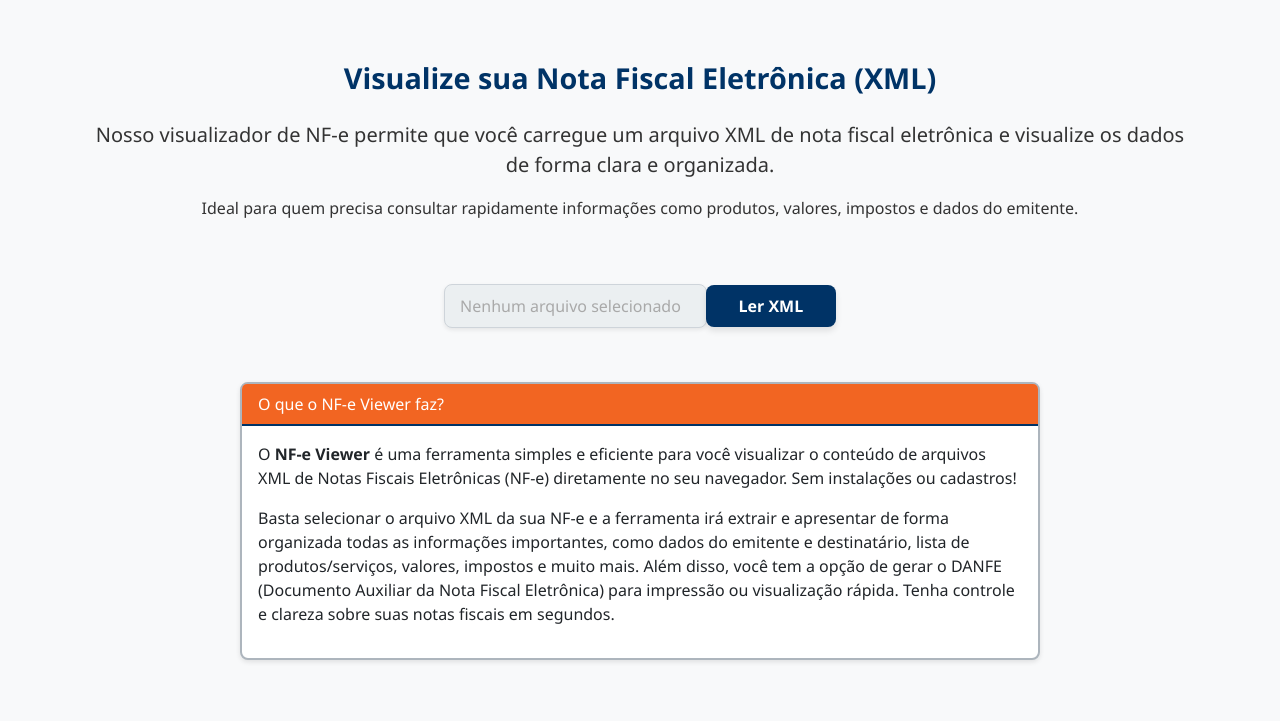
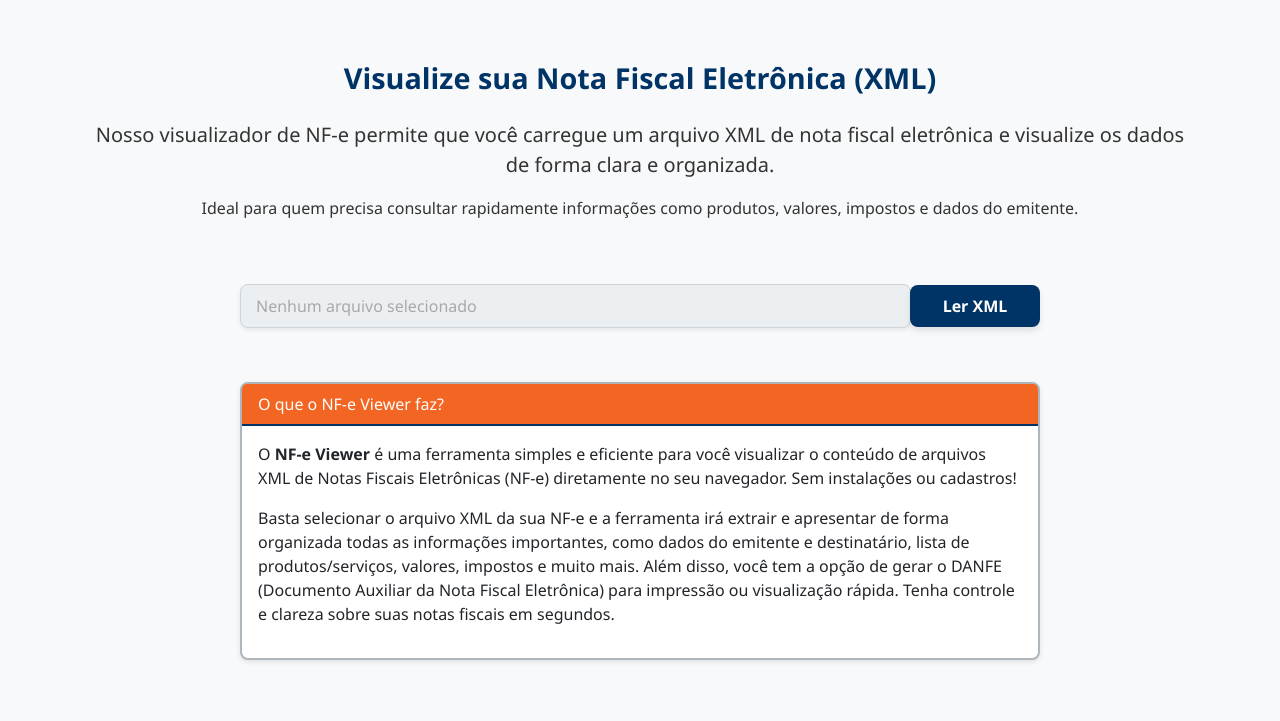
Before and after one commit to WillianSoares93/nfe-viewer-frontend, a plain HTML site: page index.html in a window 1280 px wide. Shown: the part 63-784 px from the top of the page. Drawn offline with nearby package versions, Linux system fonts and the light colour scheme.

Commit message:
Update index.html

```diff
--- a/index.html
+++ b/index.html
@@ -109,13 +109,19 @@
     }
 
     /* Estilos para o novo layout de seleção/leitura de arquivo */
+    .upload-controls-container {
+        max-width: 800px; /* Alinha com a largura do card abaixo */
+        width: 100%; /* Garante que ocupe a largura total disponível até o max-width */
+        margin-left: auto; /* Centraliza o container */
+        margin-right: auto; /* Centraliza o container */
+    }
+
     .custom-file-input-wrapper {
         position: relative;
         display: flex;
-        /* flex-direction: column; Removido para alinhar horizontalmente */
         align-items: center; /* Alinhar itens verticalmente no centro */
-        width: 100%;
-        max-width: 350px; /* Aumentado o tamanho da barra */
+        flex-grow: 1; /* Permite que a barra cresça e preencha o espaço disponível */
+        max-width: none; /* Remove a restrição de largura anterior */
     }
 
     .custom-label-file-select {
@@ -463,8 +469,8 @@
     </section>
 
     <!-- Novo layout de seleção/leitura de arquivo -->
-    <div class="d-flex flex-column flex-md-row justify-content-center align-items-center mb-4">
-        <div class="custom-file-input-wrapper me-md-0 mb-3 mb-md-0"> <!-- Removido me-md-3 e ajustado mb-3 -->
+    <div class="upload-controls-container d-flex flex-column flex-md-row justify-content-center align-items-center mb-4">
+        <div class="custom-file-input-wrapper me-md-0 mb-3 mb-md-0">
             <label for="fileInput" class="custom-label-file-select">
                 <span id="fileNameDisplay" class="file-name-display">Clique aqui e Escolha Seu XML NFe</span>
             </label>
```
